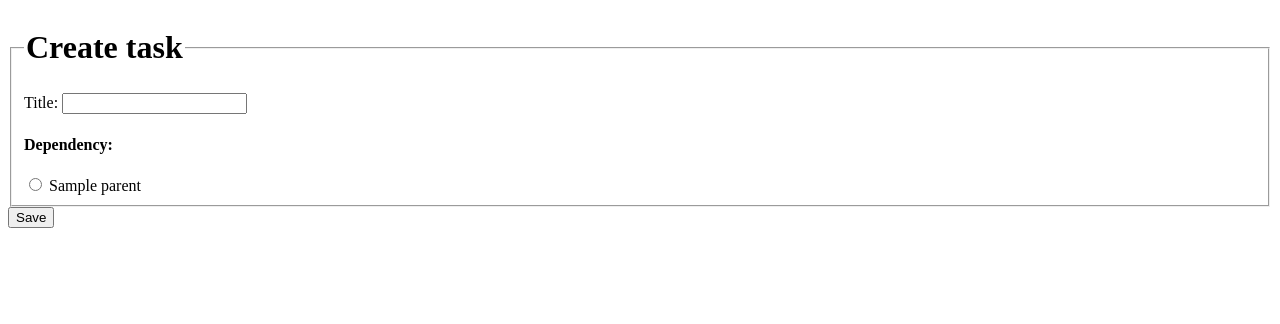
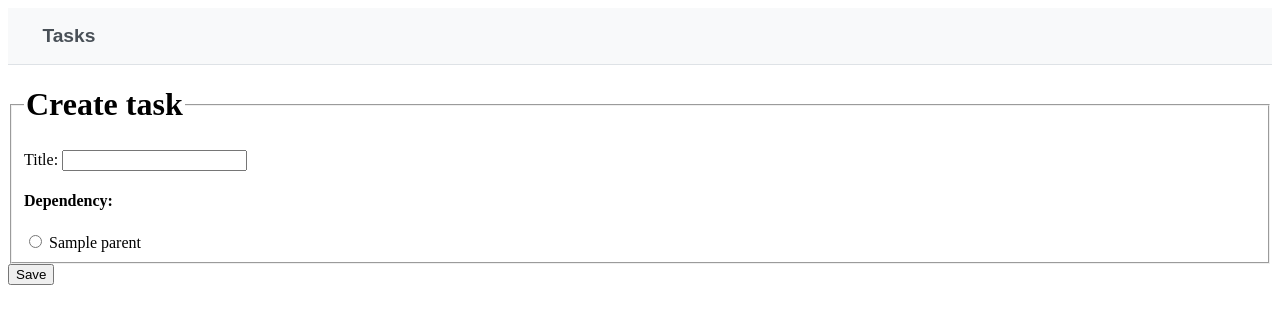
Before and after one commit to tamarinvs19/chronos, a Django app: template chronos_web/tasks/templates/tasks/createTask.html in a window 1280 px wide. Shown: the top 324 px of the page. Run offline with Django 3.2, Linux system fonts and the light colour scheme; the template is opened without the code that fills it: most values are stand-ins (such as "Sample title", 1, 10 or a date in 2020).

Commit message:
Update styles

```diff
--- a/chronos_web/tasks/templates/tasks/createTask.html
+++ b/chronos_web/tasks/templates/tasks/createTask.html
@@ -8,6 +8,7 @@
     <link href="{% static 'tasks/css/style.css' %}" rel="stylesheet" />
   </head>
   <body>
+    {% include "tasks/navbar.html" %}
     <form action="{% url 'tasks:create' %}" method="post">
       {% csrf_token %}
       <fieldset>
```
